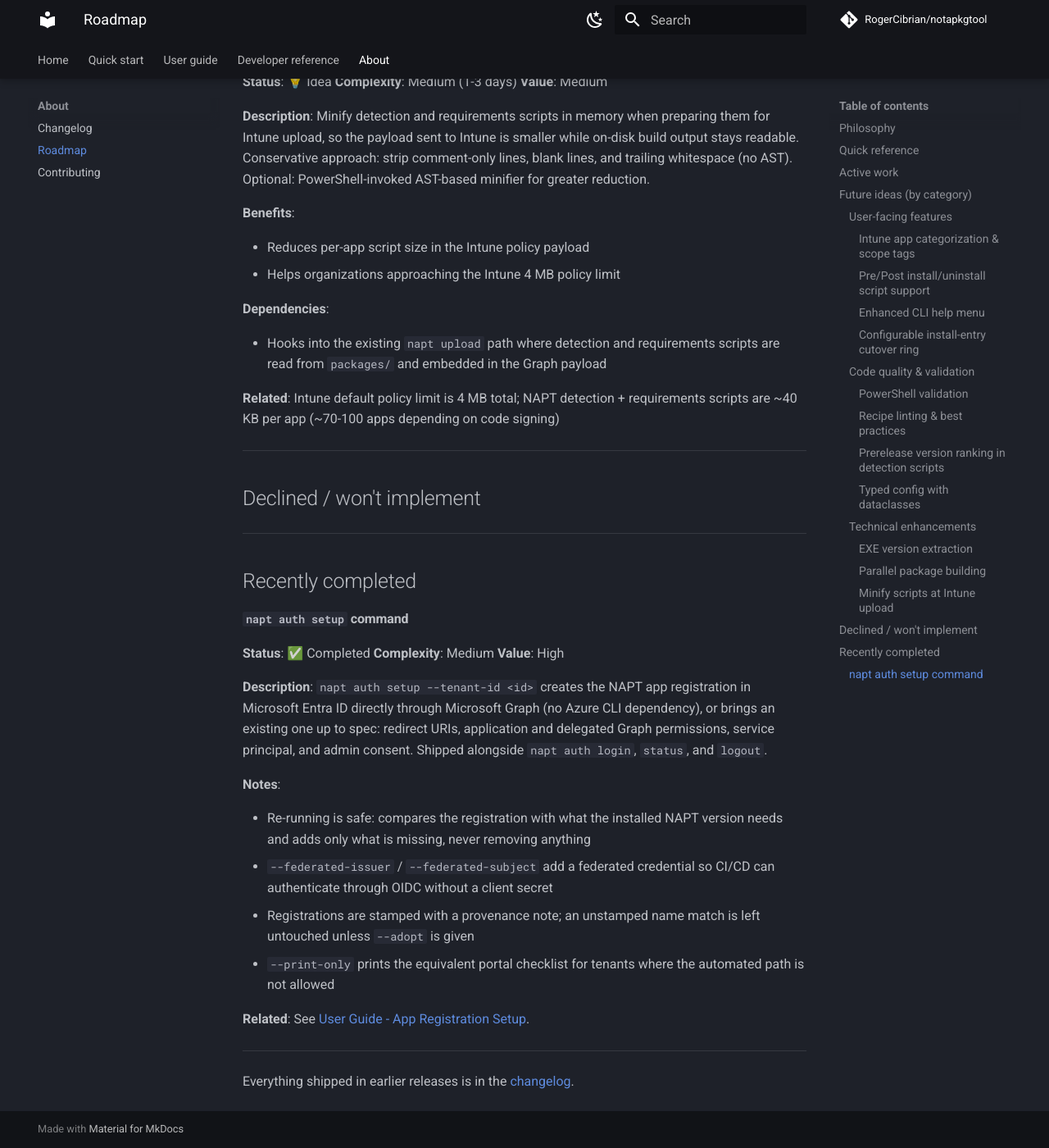
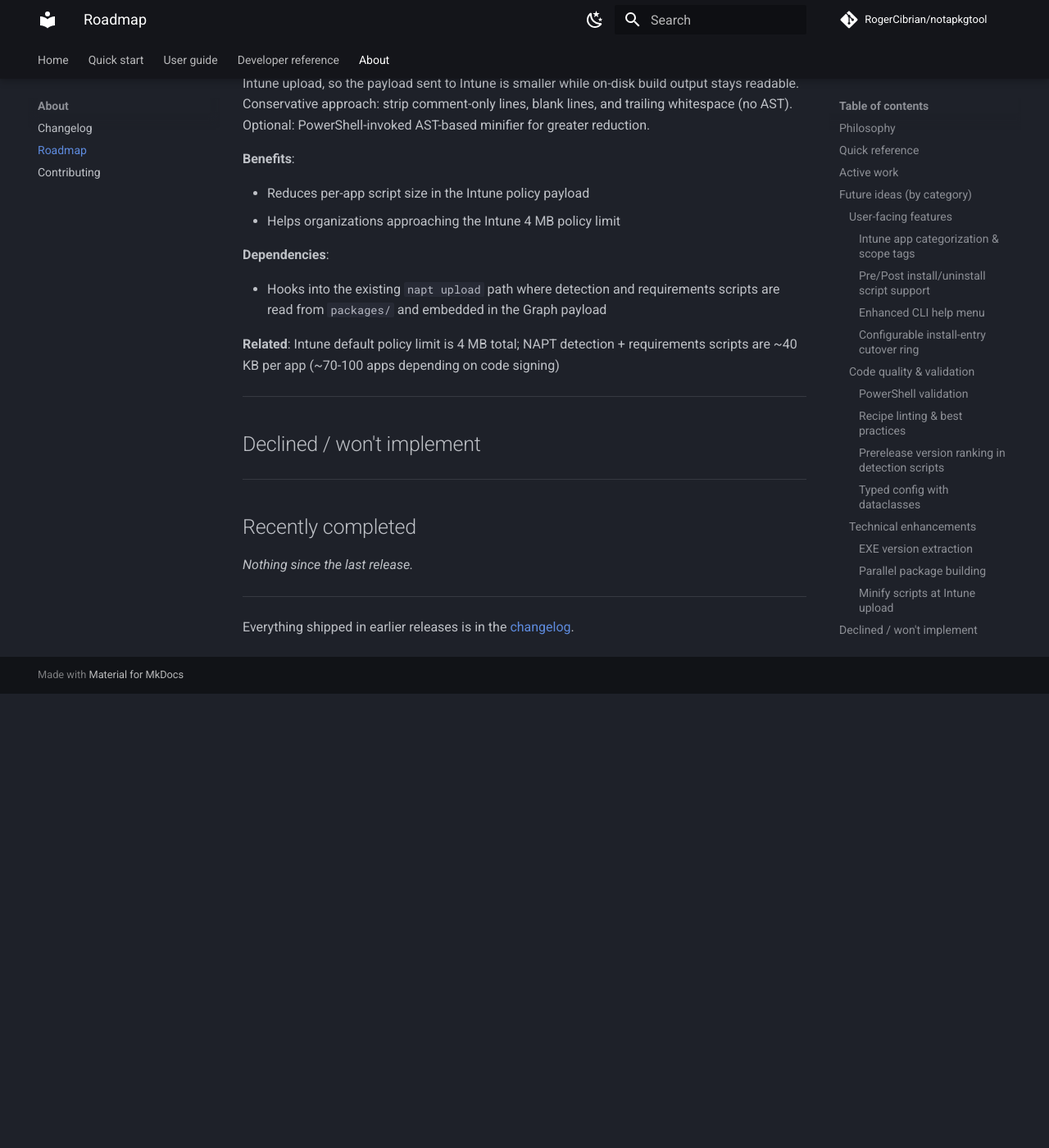
Before and after one commit to RogerCibrian/notapkgtool, an MkDocs documentation site: the page built from docs/roadmap.md, in a window 1280 px wide and 1400 px high, scrolled down 5556 px. Shown: the whole window at 82% size. Built offline with MkDocs 1.6.1 and Material for MkDocs 9.7.7, drawn with Linux system fonts in a browser that asks for light colours; comment, search, counter and statistics services are not loaded; after the commit the page ends 6402 px from its top, so only the background shows below that; some of the changed text lies outside the part shown.

```diff
--- a/docs/roadmap.md
+++ b/docs/roadmap.md
@@ -18,7 +18,6 @@ Entries here are ideas, not commitments. Priorities shift with user feedback, te
 
 | Feature | Status | Category | Complexity | Value |
 |---------|--------|----------|------------|-------|
-| `napt auth setup` Command | ✅ Completed | User-Facing | Medium | High |
 | Pre/Post Install/Uninstall Script Support | 💡 Idea | User-Facing | Low | Medium |
 | Enhanced CLI Help Menu | 💡 Idea | User-Facing | Low | Medium |
 | Intune App Categorization & Scope Tags | 💡 Idea | User-Facing | Medium | Medium |
@@ -287,31 +286,7 @@ signing)
 
 ## Recently completed
 
-#### `napt auth setup` command
-
-**Status**: ✅ Completed
-**Complexity**: Medium
-**Value**: High
-
-**Description**: `napt auth setup --tenant-id <id>` creates the NAPT app
-registration in Microsoft Entra ID directly through Microsoft Graph (no
-Azure CLI dependency), or brings an existing one up to spec: redirect URIs,
-application and delegated Graph permissions, service principal, and admin
-consent.
-Shipped alongside `napt auth login`, `status`, and `logout`.
-
-**Notes**:
-
-- Re-running is safe: compares the registration with what the installed
-  NAPT version needs and adds only what is missing, never removing anything
-- `--federated-issuer` / `--federated-subject` add a federated credential
-  so CI/CD can authenticate through OIDC without a client secret
-- Registrations are stamped with a provenance note; an unstamped name
-  match is left untouched unless `--adopt` is given
-- `--print-only` prints the equivalent portal checklist for tenants where
-  the automated path is not allowed
-
-**Related**: See [User Guide - App Registration Setup](user-guide.md#app-registration-setup).
+_Nothing since the last release._
 
 ---
 
--- a/pyproject.toml
+++ b/pyproject.toml
@@ -1,6 +1,6 @@
 [project]
 name = "napt"
-version = "0.10.0"
+version = "0.11.0"
 description = "Automates the entire workflow for packaging Windows applications and deploying them to Microsoft Intune"
 readme = "README.md"
 license = "Apache-2.0"
```
Also changed, not shown: other parts of docs/roadmap.md (+2 -2 lines), docs/changelog.md (+4 -1 lines).
